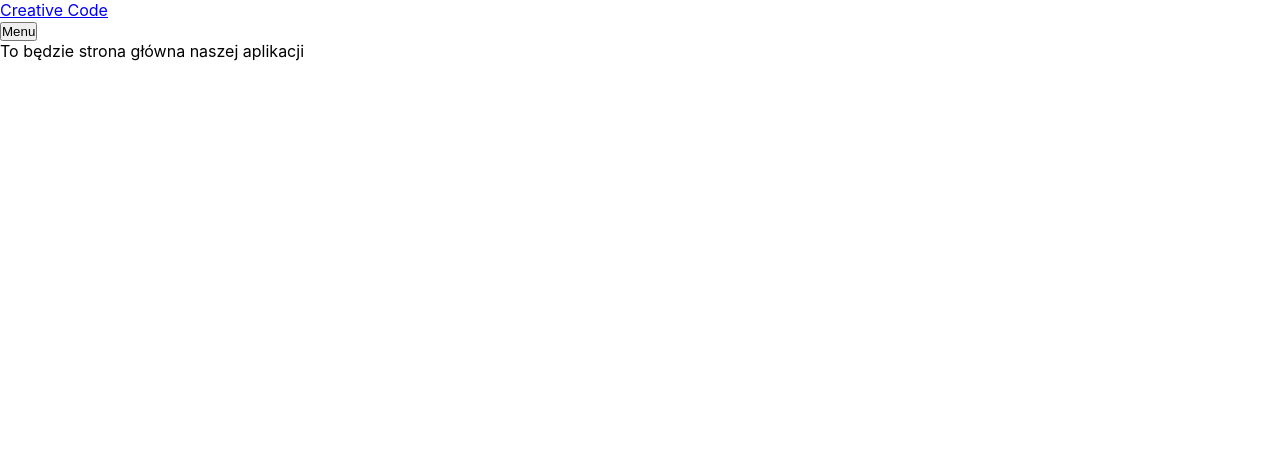
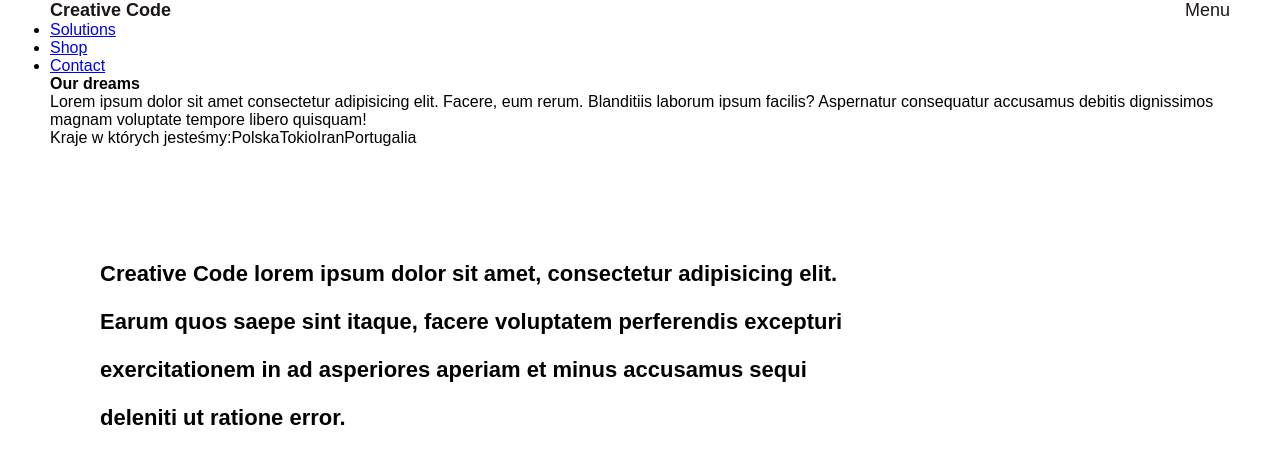
Before and after one commit to Versatiledd/react-shop, a React (Create React App) app: page / in a window 1280 px wide. Shown: the top 464 px of the page. Built offline with nearby package versions, Linux system fonts and the light colour scheme.

Commit message:
cdn menu

```diff
--- a/src/App.css
+++ b/src/App.css
@@ -2,4 +2,67 @@
   margin: 0;
   padding: 0;
   box-sizing: border-box;
+  font-family: sans-serif;
 }
+
+.container {
+  max-width: 1300px;
+  margin: 0 auto;
+}
+
+.wrapper {
+  padding: 0 50px;
+}
+
+.home {
+  display: flex;
+  width: 100%;
+  height: 100%;
+  justify-content: center;
+  align-items: center;
+}
+
+.home p {
+  font-size: 21px;
+  letter-spacing: .5px;
+  text-transform: uppercase;
+  font-weight: 400;
+}
+
+.home h4 {
+  margin-top: 150px;
+  line-height: 48px;
+  font-size: 22px;
+  padding-right: 300px;
+}
+
+/* header */
+
+header {
+  height: 100px;
+}
+
+.wrapper-logo {
+  display: flex;
+  justify-content: space-between;
+  align-items: center;
+  height: 100%;
+  position: relative;
+  z-index: 3;
+}
+
+.logo a {
+  font-size: 18px;
+  font-weight: 600;
+  text-decoration: none;
+  color: rgb(29, 22, 22);
+}
+
+.menu button {
+  background: none;
+  border: none;
+  outline: none;
+  cursor: pointer;
+  font-size: 18px;
+  color: rgb(29, 22, 22);
+}
--- a/src/App.js
+++ b/src/App.js
@@ -16,7 +16,6 @@ function App() {
                 <Route exact path="/solutions" component={Solutions} />
                 <Route exact path="/shop" component={Shop} />
                 <Route exact path="/contact" component={Contact} />
-                <Route exact path="/" component={Home} />
               </Switch>
             </div>
           </div>
@@ -27,7 +26,18 @@ function App() {
 }
 
 function Home() {
-  return <p>To będzie strona główna naszej aplikacji</p>;
+  return (
+    <div className="container">
+      <div className="wrapper">
+        <h4>
+          <b> Creative Code </b> lorem ipsum dolor sit amet, consectetur
+          adipisicing elit. Earum quos saepe sint itaque, facere voluptatem
+          perferendis excepturi exercitationem in ad asperiores aperiam et minus
+          accusamus sequi deleniti ut ratione error.
+        </h4>
+      </div>
+    </div>
+  );
 }
 function Solutions() {
   return <p>Rozwiązania techniczne</p>;
--- a/src/components/Header.js
+++ b/src/components/Header.js
@@ -1,5 +1,7 @@
 import React from "react";
 import { Link } from "react-router-dom";
+import Menu from "./Menu";
+
 const Header = () => {
   return (
     <header>
@@ -15,6 +17,7 @@ const Header = () => {
           </div>
         </div>
       </div>
+      <Menu />
     </header>
   );
 };
--- a/src/components/Menu.js
+++ b/src/components/Menu.js
@@ -1,4 +1,5 @@
 import React from "react";
+import { Link } from "react-router-dom";
 
 const Menu = () => {
   return (
@@ -12,16 +13,32 @@ const Menu = () => {
               <nav>
                 <ul>
                   <li>
-                    <Link to="/solutions"></Link>
+                    <Link to="/solutions">Solutions</Link>
                   </li>
                   <li>
-                    <Link to="/shop"></Link>
+                    <Link to="/shop">Shop</Link>
                   </li>
                   <li>
-                    <Link to="/contact"></Link>
+                    <Link to="/contact">Contact</Link>
                   </li>
                 </ul>
               </nav>
+              <div className="message">
+                <h4>Our dreams</h4>
+                <p>
+                  Lorem ipsum dolor sit amet consectetur adipisicing elit.
+                  Facere, eum rerum. Blanditiis laborum ipsum facilis?
+                  Aspernatur consequatur accusamus debitis dignissimos magnam
+                  voluptate tempore libero quisquam!
+                </p>
+              </div>
+              <div className="location">
+                Kraje w których jesteśmy:
+                <span>Polska</span>
+                <span>Tokio</span>
+                <span>Iran</span>
+                <span>Portugalia</span>
+              </div>
             </div>
           </div>
         </div>
```
